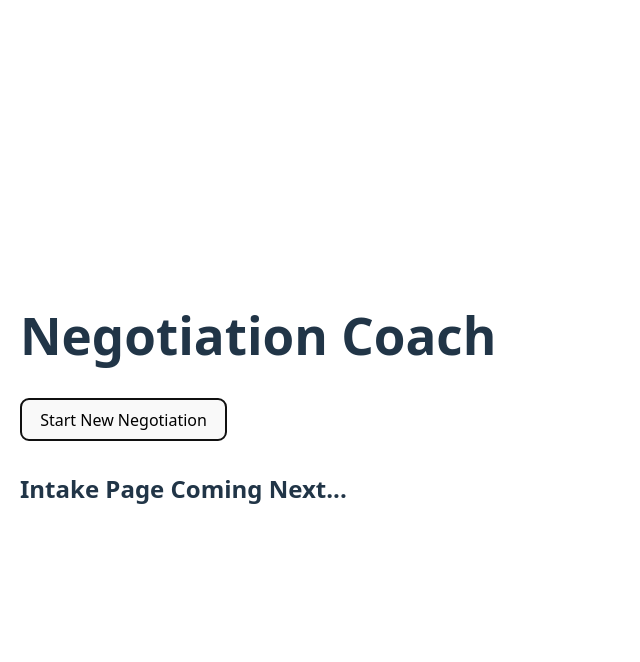
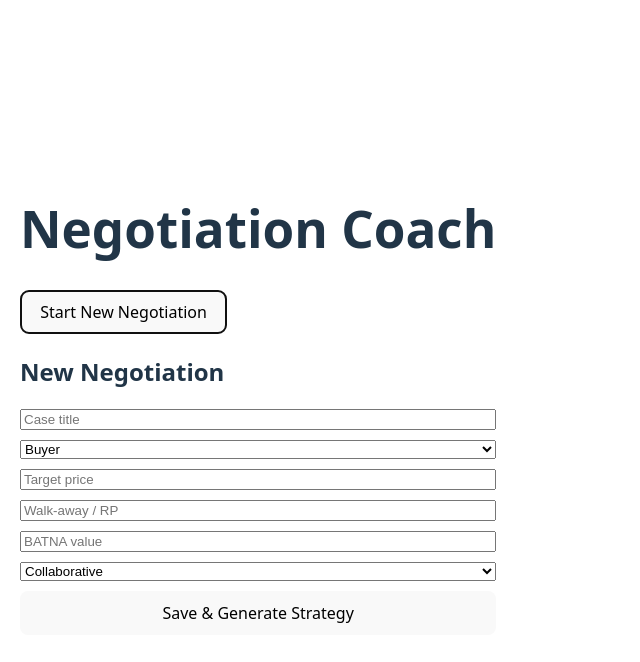
Before and after one commit to mkhemka-svg/negotiation-coach, a React (Vite) app: page / in a window 1280 px wide. Both pictures are taken after a click on the button "Start New Negotiation". Shown: the top 662 px of the page, without its empty margins (0-640 px from the left). Built offline with nearby package versions, Linux system fonts and the light colour scheme.

Commit message:
intake form + localStorage database

```diff
--- a/src/App.jsx
+++ b/src/App.jsx
@@ -1,21 +1,26 @@
 import { useState } from "react";
+import Intake from "./pages/Intake";
 
 export default function App() {
   const [page, setPage] = useState("home");
+  const [activeCaseId, setActiveCaseId] = useState(null);
+
+  const nav = { page, setPage, activeCaseId, setActiveCaseId };
 
   return (
     <div style={{ maxWidth: 900, margin: "0 auto", padding: 20 }}>
       <h1>Negotiation Coach</h1>
 
-      <div style={{ marginTop: 20 }}>
-        <button onClick={() => setPage("intake")}>
-          Start New Negotiation
-        </button>
-      </div>
+      <button onClick={() => setPage("intake")}>
+        Start New Negotiation
+      </button>
 
-      {page === "intake" && (
-        <div style={{ marginTop: 30 }}>
-          <h2>Intake Page Coming Next...</h2>
+      {page === "intake" && <Intake nav={nav} />}
+
+      {page === "strategy" && (
+        <div>
+          <h2>Strategy Page Coming Next...</h2>
+          <p>Active Case ID: {activeCaseId}</p>
         </div>
       )}
     </div>
--- /dev/null
+++ b/src/db/storage.js
@@ -0,0 +1,27 @@
+const CASES_KEY = "nc_cases_v1";
+
+function read(key) {
+  try {
+    return JSON.parse(localStorage.getItem(key) || "[]");
+  } catch {
+    return [];
+  }
+}
+
+function write(key, value) {
+  localStorage.setItem(key, JSON.stringify(value));
+}
+
+export function getCases() {
+  return read(CASES_KEY);
+}
+
+export function saveCase(newCase) {
+  const cases = read(CASES_KEY);
+  cases.unshift(newCase);
+  write(CASES_KEY, cases);
+}
+
+export function getCaseById(id) {
+  return getCases().find(c => c.id === id);
+}
--- /dev/null
+++ b/src/pages/Intake.jsx
@@ -0,0 +1,116 @@
+import { useMemo, useState } from "react";
+import { saveCase } from "../db/storage";
+
+export default function Intake({ nav }) {
+  const [title, setTitle] = useState("");
+  const [role, setRole] = useState("buyer");
+  const [target, setTarget] = useState("");
+  const [reservation, setReservation] = useState("");
+  const [batna, setBatna] = useState("");
+  const [opponentStyle, setOpponentStyle] = useState("collaborative");
+  const [maxRounds, setMaxRounds] = useState(8);
+  const [error, setError] = useState("");
+
+  const parsed = useMemo(() => {
+    return {
+      t: Number(target),
+      r: Number(reservation),
+      b: Number(batna),
+    };
+  }, [target, reservation, batna]);
+
+  function validate() {
+    if (!title.trim()) return "Please enter a title.";
+    if (isNaN(parsed.t)) return "Target must be a number.";
+    if (isNaN(parsed.r)) return "Reservation must be a number.";
+    if (isNaN(parsed.b)) return "BATNA must be a number.";
+
+    if (role === "buyer" && parsed.r < parsed.t)
+      return "Buyer RP must be >= Target.";
+    if (role === "seller" && parsed.r > parsed.t)
+      return "Seller RP must be <= Target.";
+
+    return "";
+  }
+
+  function handleSubmit(e) {
+    e.preventDefault();
+    const message = validate();
+    if (message) {
+      setError(message);
+      return;
+    }
+
+    const newCase = {
+      id: crypto.randomUUID(),
+      title,
+      role,
+      target: parsed.t,
+      reservation: parsed.r,
+      batna: parsed.b,
+      opponentStyle,
+      maxRounds,
+      createdAt: new Date().toISOString(),
+    };
+
+    saveCase(newCase);
+
+    nav.setActiveCaseId(newCase.id);
+    nav.setPage("strategy");
+  }
+
+  return (
+    <div style={{ marginTop: 20 }}>
+      <h2>New Negotiation</h2>
+
+      <form onSubmit={handleSubmit} style={{ display: "grid", gap: 10 }}>
+        <input
+          placeholder="Case title"
+          value={title}
+          onChange={(e) => setTitle(e.target.value)}
+        />
+
+        <select value={role} onChange={(e) => setRole(e.target.value)}>
+          <option value="buyer">Buyer</option>
+          <option value="seller">Seller</option>
+        </select>
+
+        <input
+          placeholder="Target price"
+          value={target}
+          onChange={(e) => setTarget(e.target.value)}
+        />
+
+        <input
+          placeholder="Walk-away / RP"
+          value={reservation}
+          onChange={(e) => setReservation(e.target.value)}
+        />
+
+        <input
+          placeholder="BATNA value"
+          value={batna}
+          onChange={(e) => setBatna(e.target.value)}
+        />
+
+        <select
+          value={opponentStyle}
+          onChange={(e) => setOpponentStyle(e.target.value)}
+        >
+          <option value="aggressive">Aggressive</option>
+          <option value="collaborative">Collaborative</option>
+          <option value="anchoring">Anchoring</option>
+          <option value="slow">Slow concessions</option>
+        </select>
+
+        {error && (
+          <div style={{ color: "red" }}>
+            {error}
+          </div>
+        )}
+
+        <button type="submit">Save & Generate Strategy</button>
+      </form>
+    </div>
+  );
+}
```
